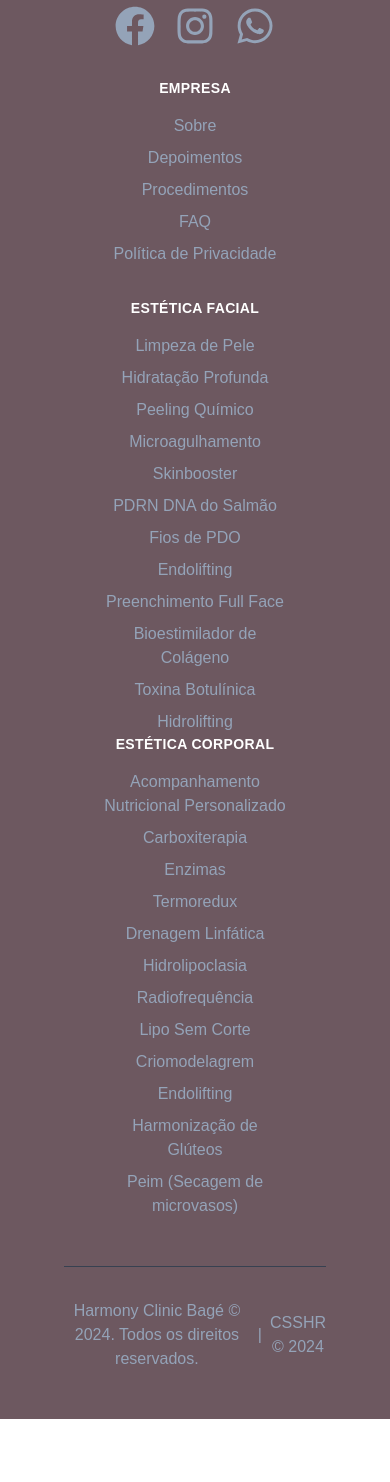
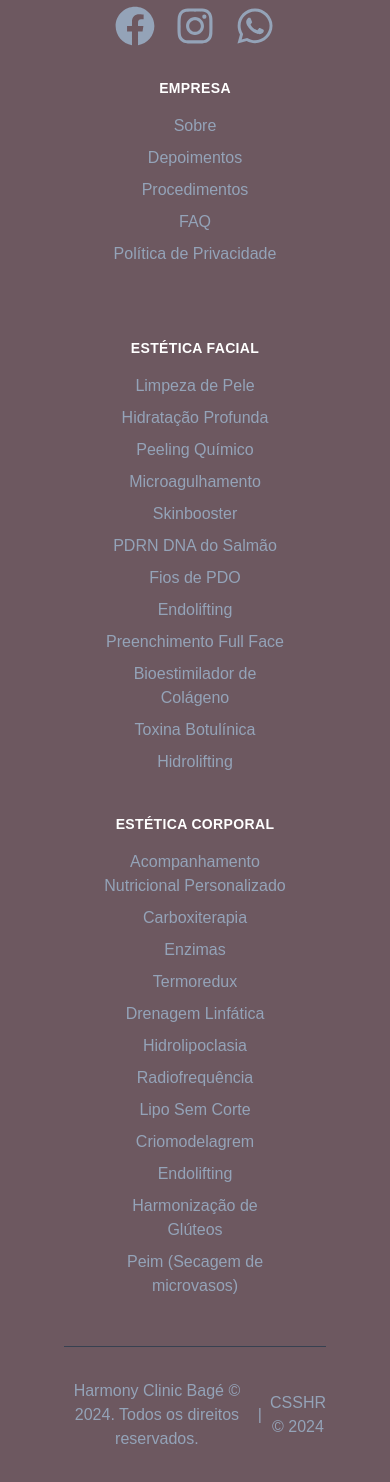
Before and after one commit to Cristhian-Shr/harmony-clinic, a Next.js app: page / in a window 390 px wide. Shown: the part 1182-2664 px from the top of the page. Before the commit the page ends 2601 px from the top, so only its background shows below. Built offline with nearby package versions, Linux system fonts and the light colour scheme.

Commit message:
ajuste em footer exclusao do icon github

```diff
--- a/src/app/components/footerComponents/footerInfos.tsx
+++ b/src/app/components/footerComponents/footerInfos.tsx
@@ -1,5 +1,5 @@
 import Link from "next/link";
-import { FaFacebook, FaGithub, FaInstagram, FaWhatsapp } from "react-icons/fa";
+import { FaFacebook, FaInstagram, FaWhatsapp } from "react-icons/fa";
 
 const FooterInfos: React.FC = ({}) => {
   return (
@@ -98,7 +98,7 @@ const FooterInfos: React.FC = ({}) => {
           </div>
 
           {/* Section - serviços faciais */}
-          <div className="lg:gap-2">
+          <div className="lg:gap-2 pt-10 md:pt-0">
             <div className="flex flex-col text-center md:text-start">
               <h3 className="text-sm font-semibold uppercase tracking-wide text-white">
                 Estética Facial
@@ -217,7 +217,7 @@ const FooterInfos: React.FC = ({}) => {
           </div>
 
           {/* Section - serviços corporal */}
-          <div className="lg:gap-2">
+          <div className="lg:gap-2 pt-10 md:pt-0">
             <div className="flex flex-col text-center md:text-start">
               <h3 className="text-sm font-semibold uppercase tracking-wide text-white">
                 Estética Corporal
```
